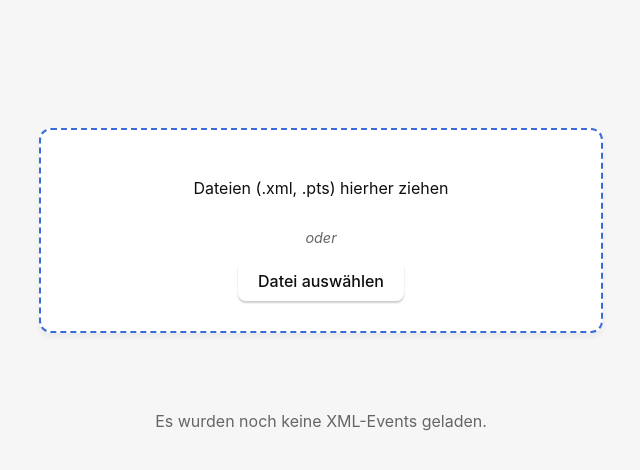
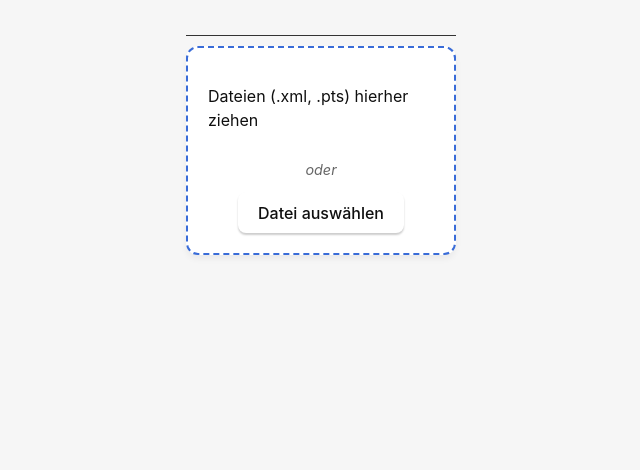
Before and after one commit to simmihugs/flushy, a SvelteKit app: page / in a window 1280 px wide. Shown: the top 470 px of the page, without its empty margins (319-959 px from the left). Built offline with nearby package versions, Linux system fonts and the light colour scheme.

Commit message:
minimum app size; correct layout; filepicker highlights acitve file and lets pick acitve file; detail view pane

```diff
--- a/src-tauri/tauri.conf.json
+++ b/src-tauri/tauri.conf.json
@@ -13,8 +13,9 @@
 		"windows": [
 			{
 				"title": "flushy",
-        "width": 800,
-        "height": 600
+				"width": 1150,
+				"minWidth": 1150,
+				"height": 800
 			}
 		],
 		"security": {
--- a/src/routes/+page.svelte
+++ b/src/routes/+page.svelte
@@ -72,9 +72,19 @@
 	});
 </script>
 
-<main class="container">
-	<Sidebar {files} bind:activeFile onFileSelect={chooseFile} />
-	<FileView {showCollapsed} {activeFile} {selectedEvent} />
+<!-- <main class="container"> -->
+<!-- 	<Sidebar {files} bind:activeFile onFileSelect={chooseFile} /> -->
+<!-- 	<FileView {showCollapsed} {activeFile} {selectedEvent} /> -->
+<!-- </main> -->
+
+<main class="layout {files.length === 0 ? 'empty-state' : 'active-state'}">
+	<Sidebar {files} bind:activeFile onFileSelect={chooseFile} isExpanded={files.length > 0} />
+
+	{#if files.length > 0}
+		<section class="file-view-container">
+			<FileView {showCollapsed} {activeFile} {selectedEvent} />
+		</section>
+	{/if}
 </main>
 
 <style>
@@ -94,14 +104,14 @@
 		-webkit-text-size-adjust: 100%;
 	}
 
-	.container {
-		margin: 0;
-		padding-top: 10vh;
-		display: flex;
-		flex-direction: column;
-		justify-content: center;
-		text-align: center;
-	}
+	/* .container { */
+	/* 	margin: 0; */
+	/* 	padding-top: 10vh; */
+	/* 	display: flex; */
+	/* 	flex-direction: column; */
+	/* 	justify-content: center; */
+	/* 	text-align: center; */
+	/* } */
 
 	@media (prefers-color-scheme: dark) {
 		:root {
@@ -109,4 +119,65 @@
 			background-color: #2f2f2f;
 		}
 	}
+
+	:global(body) {
+		margin: 0;
+		padding: 0;
+		overflow: hidden;
+	}
+
+	.layout {
+		display: flex;
+		height: 100vh;
+		min-width: 100vw;
+		margin: 0;
+	}
+
+	.sidebar {
+		flex-shrink: 0;
+		width: 300px;
+	}
+
+	.empty-state {
+		justify-content: center;
+		align-items: center;
+	}
+
+	.sidebar.centered {
+		width: 100%;
+		display: flex;
+		justify-content: center;
+		align-items: center;
+	}
+	.active-state {
+		flex-direction: row;
+	}
+
+	.file-view-container {
+		flex: 1;
+		overflow-y: auto;
+	}
+
+	.sidebar.centered {
+		width: 100%;
+		display: flex;
+		justify-content: center;
+		align-items: center;
+	}
+
+	.sidebar.expanded {
+		width: 300px;
+		flex-shrink: 0;
+		border-right: 1px solid #ccc;
+		display: flex;
+		flex-direction: column;
+		justify-content: space-between;
+	}
+
+	.file-view-container {
+		display: flex;
+		flex-direction: row;
+		flex-grow: 1;
+		overflow-x: auto;
+	}
 </style>
--- a/src/routes/FileView.svelte
+++ b/src/routes/FileView.svelte
@@ -61,6 +61,7 @@
 		</div>
 	{/if}
 
+	<div class="fileview">
 		<div class="event-list">
 			{#each groupedEvents as item}
 				{#if item.type === 'error'}
@@ -84,9 +85,26 @@
 				</div>
 			{/each}
 		</div>
+		<div class="details"></div>
+	</div>
 </div>
 
 <style>
+	.fileview {
+		display: flex;
+	}
+	.event-list {
+		min-width: 600px;
+		overflow-y: auto;
+		flex-grow: 1;
+	}
+	.details {
+		border-radius: 5px;
+		/* border: 2px dashed yellow; */
+		margin: 10px;
+		width: 200px;
+	}
+
 	.filter-area {
 		display: flex;
 		justify-content: center;
--- a/src/routes/Sidebar.svelte
+++ b/src/routes/Sidebar.svelte
@@ -1,18 +1,17 @@
 <script lang="ts">
-	//import type { MyFile } from './MyFile.ts';
-	let { files, activeFile = $bindable(), onFileSelect } = $props();
+	let { files, activeFile = $bindable(), onFileSelect, isExpanded } = $props();
 </script>
 
-<aside class="sidebar">
-	<div class="file-list">
-		{#if files}
+<aside class="sidebar {isExpanded ? 'expanded' : 'centered'}">
+	{#if isExpanded}
+		<div class="file-list">
 			{#each files as file}
-				<button class:active={activeFile?.path === file.path} onclick={() => onFileSelect(file)}>
+				<button class:active={activeFile?.path === file.path} onclick={() => (activeFile = file)}>
 					{file.name}
 				</button>
 			{/each}
-		{/if}
-	</div>
+		</div>
+	{/if}
 
 	<div class="drop-container">
 		<div class="dropzone">
@@ -27,8 +26,9 @@
 	.sidebar {
 		display: flex;
 		flex-direction: column;
-		height: 100%;
+		height: 100vh;
 		padding: 20px;
+		box-sizing: border-box;
 	}
 
 	.file-list {
@@ -55,9 +55,9 @@
 		border-color: #396cd8;
 	}
 
-	button:active {
+	button.active {
 		border-color: #396cd8;
-		background-color: #e8e8e8;
+		background-color: #4b8efa;
 	}
 
 	.drop-container {
@@ -67,7 +67,7 @@
 	}
 
 	.dropzone {
-		width: 80%;
+		width: 400px;
 		max-width: 500px;
 		padding: 30px;
 		border: 2px dashed #396cd8;
@@ -81,6 +81,9 @@
 		transition:
 			background-color 0.2s,
 			border-color 0.2s;
+	}
+	.sidebar.expanded .dropzone {
+		width: 80%;
 	}
 
 	.or-separator {
@@ -105,4 +108,40 @@
 			color: #aaa;
 		}
 	}
+
+	.sidebar {
+		display: flex;
+		flex-direction: column;
+		height: 100vh;
+		width: 300px;
+		padding: 15px;
+		box-sizing: border-box;
+	}
+
+	.file-list {
+		flex: 1;
+		overflow-y: auto;
+		display: flex;
+		flex-direction: column;
+		gap: 8px;
+		margin-bottom: 20px;
+	}
+
+	.drop-container {
+		flex-shrink: 0;
+		padding-top: 10px;
+		border-top: 1px solid #333;
+	}
+
+	.dropzone {
+		width: 100%;
+		padding: 20px;
+		border: 2px dashed #396cd8;
+		border-radius: 12px;
+		display: flex;
+		flex-direction: column;
+		align-items: center;
+		gap: 10px;
+		box-sizing: border-box;
+	}
 </style>
```
Lines whose indentation alone changed are shown as unchanged.
